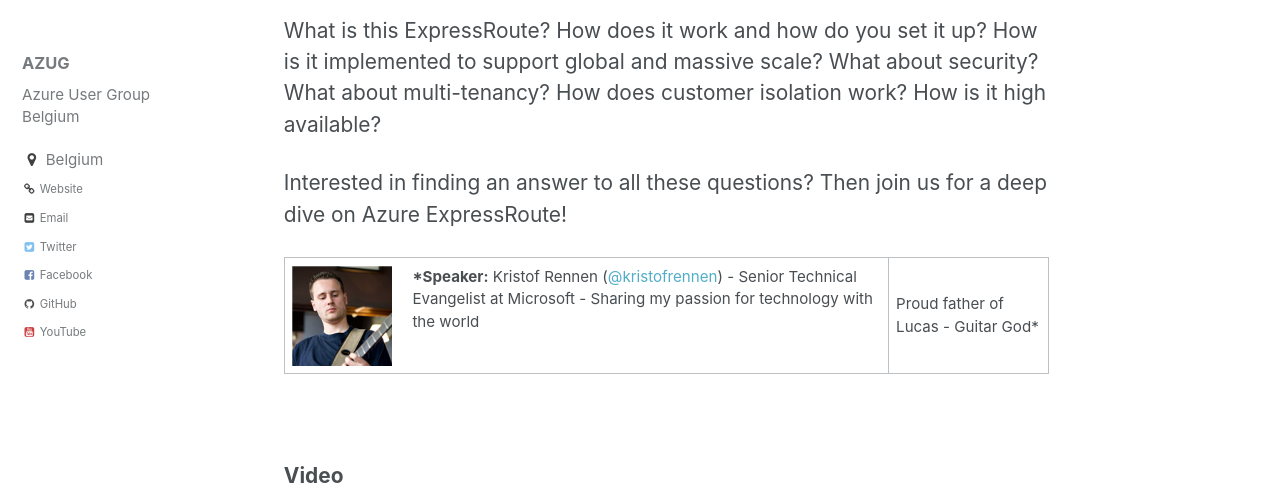
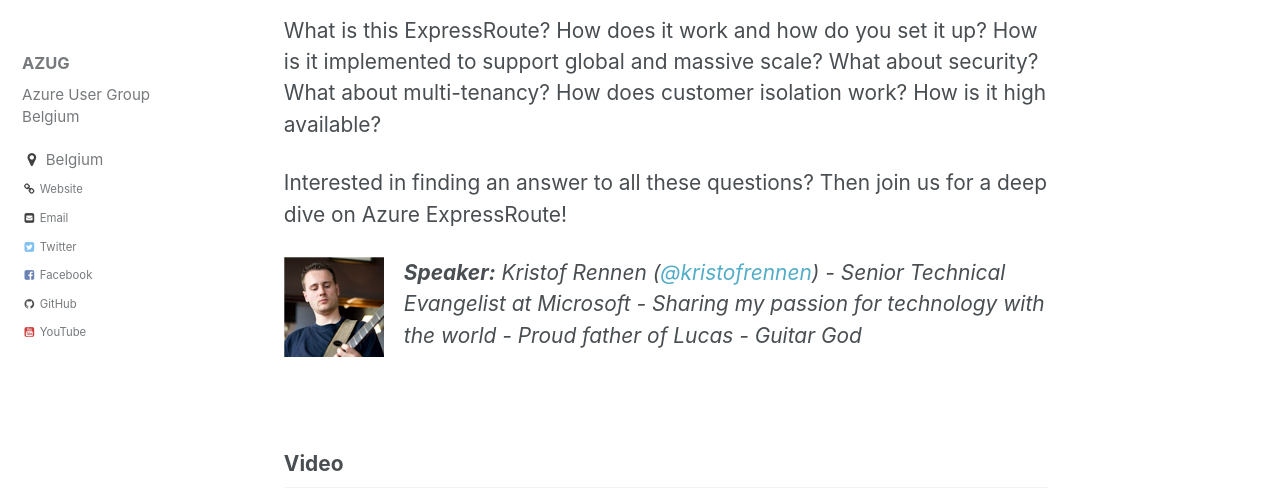
Before and after one commit to AzugBe/azugbe.github.io, a Jekyll site: the page built from _posts/videos/2017-02-16-how-microsoft-connects-customers-using-dedicated-fiber-with-azure-expressroute.md, in a window 1280 px wide and 900 px high, scrolled down 353 px, cut to the strip 0-494 px from the top of the window. Built offline with Jekyll 4.4.1, drawn with Linux system fonts in a browser that asks for light colours.

Commit message:
maartenba is not Markdown-compatible today

```diff
--- a/_posts/videos/2017-02-16-how-microsoft-connects-customers-using-dedicated-fiber-with-azure-expressroute.md
+++ b/_posts/videos/2017-02-16-how-microsoft-connects-customers-using-dedicated-fiber-with-azure-expressroute.md
@@ -16,7 +16,7 @@ What is this ExpressRoute? How does it work and how do you set it up? How is it
 
 Interested in finding an answer to all these questions? Then join us for a deep dive on Azure ExpressRoute!
 
-<img src="/assets/media/speakers/kristof-rennen2.png" alt="" align="left" width="100" height="100" style="margin-right: 20px;">***Speaker:** Kristof Rennen (<a href="http://twitter.com/kristofrennen">@kristofrennen</a>) -&nbsp;Senior Technical Evangelist at Microsoft - Sharing my passion for technology with the world | Proud father of Lucas - Guitar God*
+<img src="/assets/media/speakers/kristof-rennen2.png" alt="" align="left" width="100" height="100" style="margin-right: 20px;">***Speaker:** Kristof Rennen (<a href="http://twitter.com/kristofrennen">@kristofrennen</a>) -&nbsp;Senior Technical Evangelist at Microsoft - Sharing my passion for technology with the world - Proud father of Lucas - Guitar God*
 
 <br />
 
```
